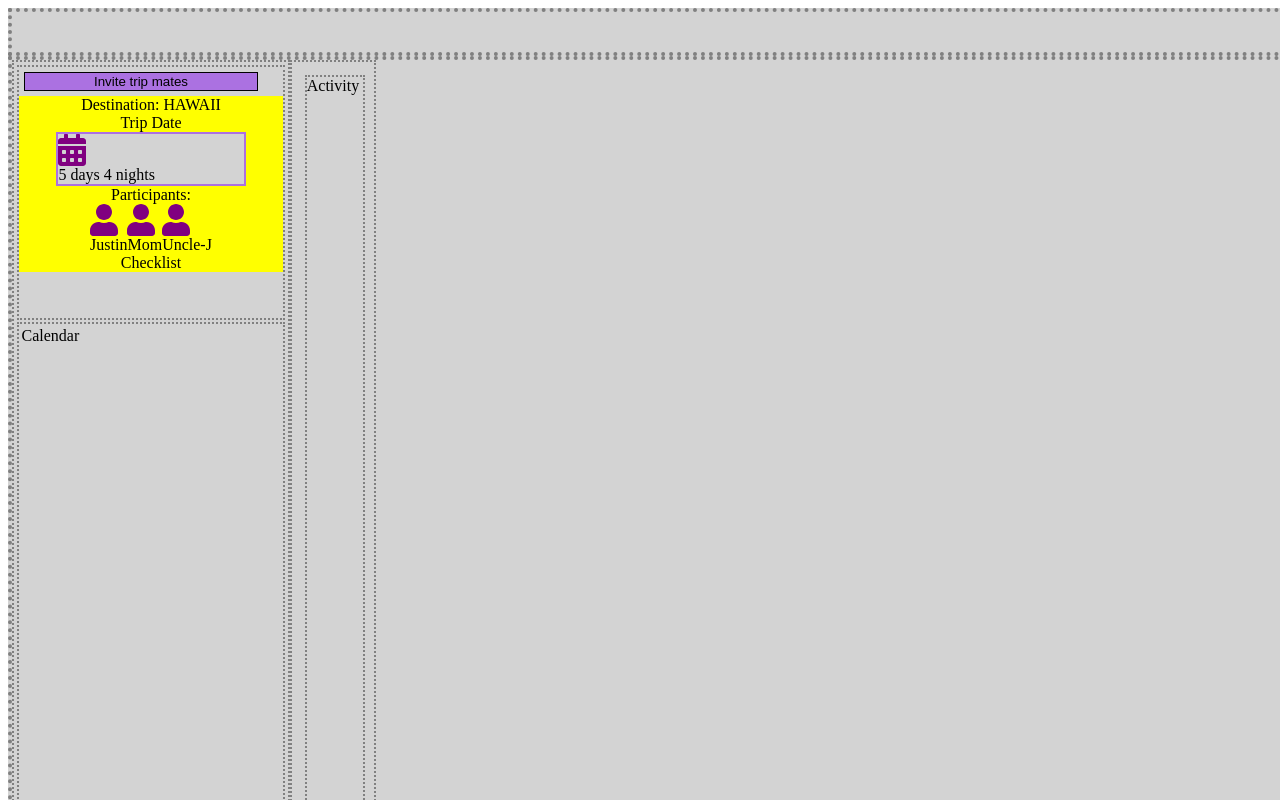
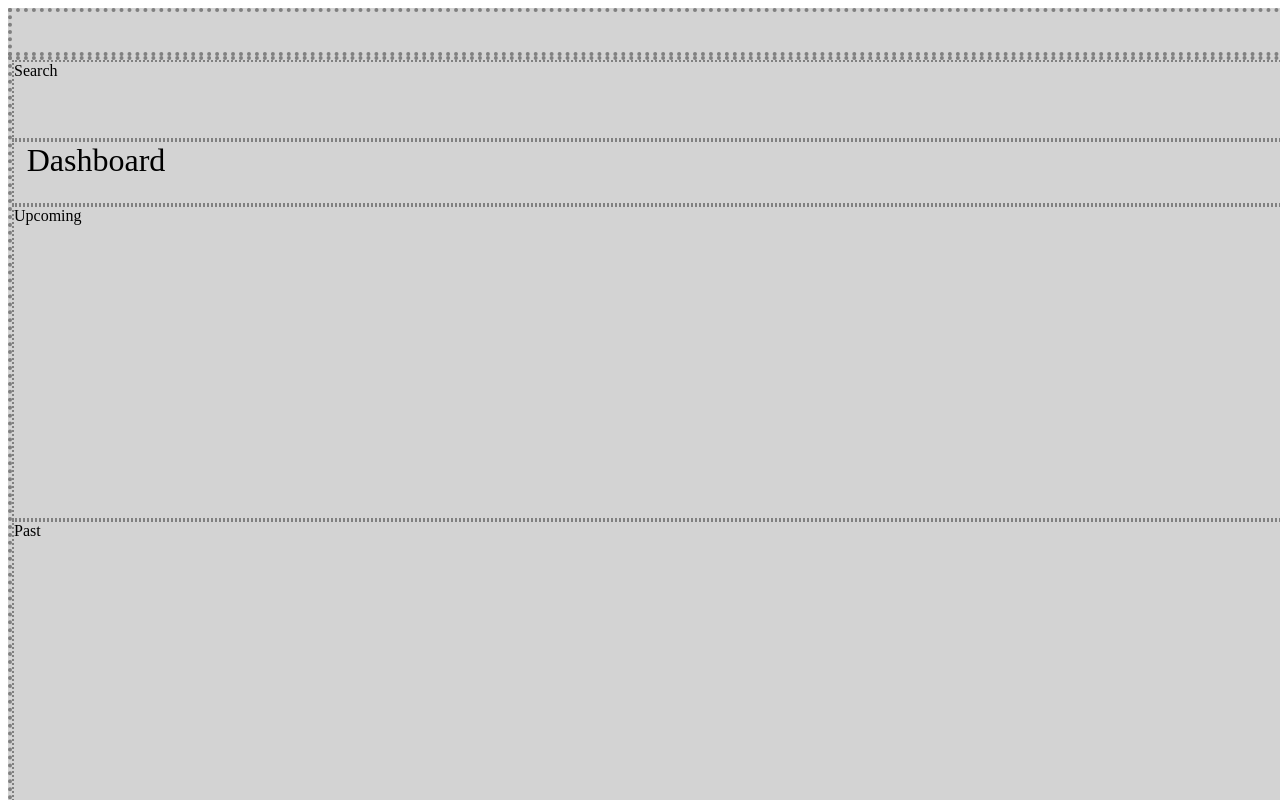
Before and after one commit to blue-ocean-project/tripme, a React app: page / in a window 1280 px wide. Shown: the top 800 px of the page. Built offline with nearby package versions, Linux system fonts and the light colour scheme; the HTML template or start-up script is replaced by a standard one.

Commit message:
commit for main merge

```diff
--- a/client/src/components/App.jsx
+++ b/client/src/components/App.jsx
@@ -9,9 +9,9 @@ const App = () => (
     <div className="Navbar">
       <NavBar />
     </div>
-    {/* <div className="Dashboard">
+    <div className="Dashboard">
       <Dashboard />
-    </div> */}
+    </div>
     <div className="Eventpage">
       <EventPage />
     </div>
```
